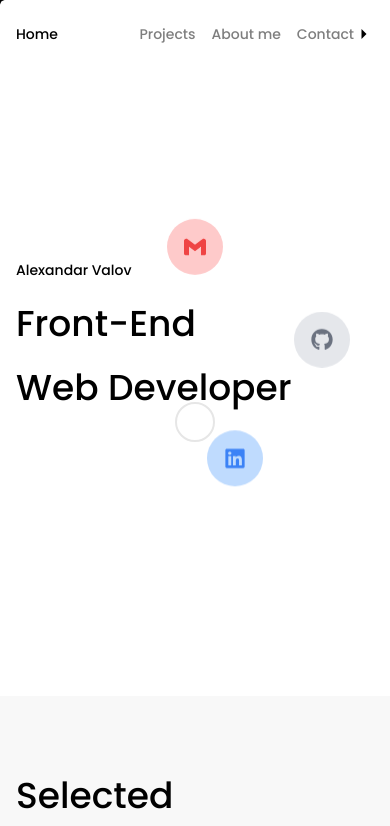
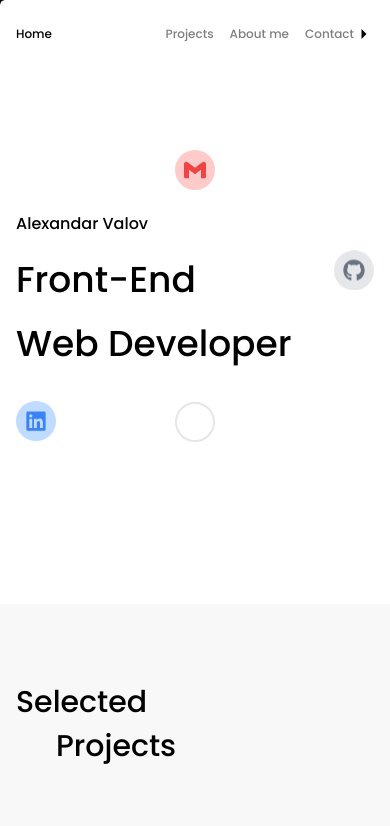
Before and after one commit to JustAlex-WebDev/Portfolio, a React (Create React App) app: page / in a window 390 px wide. Shown: the top 826 px of the page. Built offline with nearby package versions, Linux system fonts and the light colour scheme.

Commit message:
Made the Landing Page fully responsive.

```diff
--- a/src/components/HomePage/AboutSection.jsx
+++ b/src/components/HomePage/AboutSection.jsx
@@ -5,7 +5,7 @@ const AboutSection = () => {
   const { mouseOverEvent, mouseOutEvent } = useCursorContext();
 
   return (
-    <div className="w-full relative max-w-[1140px] m-auto px-4 py-72 flex flex-col justify-center items-center gap-16">
+    <div className="w-full relative max-w-[1140px] m-auto px-4 py-[28rem] sm:py-72 flex flex-col justify-center items-center gap-16">
       <div className="text-center text-xl font-medium">
         I have passion for creating user
         <br /> experiences that are seamless,
@@ -18,28 +18,28 @@ const AboutSection = () => {
       >
         About me
       </div>
-      <div className="absolute top-20 left-20 w-36 h-48 rounded-2xl">
+      <div className="absolute top-20 left-4 sm500:left-20 sm600:left-28 sm:left-4 lg850:left-20 w-28 sm368:w-36 sm:w-28 md:w-36 h-40 sm368:h-48 sm:h-40 md:h-48 rounded-2xl">
         <img
           src="wonderMockup2.jpeg"
           alt=""
           className="w-36 h-48 object-cover object-top rounded-2xl"
         />
       </div>
-      <div className="absolute top-40 right-20 w-36 h-60 rounded-2xl">
+      <div className="absolute top-40 right-4 sm500:right-20 sm600:right-28 sm:right-4 lg850:right-20 w-28 sm368:w-36 sm:w-28 md:w-36 h-52 sm368:h-60 sm:h-52 md:h-60 rounded-2xl">
         <img
           src="wonderMockup2.jpeg"
           alt=""
           className="w-36 h-60 object-cover object-center rounded-2xl"
         />
       </div>
-      <div className="absolute bottom-40 left-48 w-36 h-60 rounded-2xl">
+      <div className="absolute bottom-40 left-4 sm500:left-20 sm600:left-28 sm:left-24 lg850:left-48 w-28 sm368:w-36 sm:w-28 md:w-36 h-52 sm368:h-60 sm:h-52 md:h-60 rounded-2xl">
         <img
           src="artconnectionMockup3.jpeg"
           alt=""
           className="w-36 h-60 object-cover object-top rounded-2xl"
         />
       </div>
-      <div className="absolute bottom-20 right-48 w-36 h-48 rounded-2xl">
+      <div className="absolute bottom-20 right-4 sm500:right-20 sm600:right-28 sm:right-24 lg850:right-48 w-28 sm368:w-36 sm:w-28 md:w-36 h-40 sm368:h-48 sm:h-40 md:h-48 rounded-2xl">
         <img
           src="artconnectionMockup3.jpeg"
           alt=""
--- a/src/components/HomePage/ContactSection.jsx
+++ b/src/components/HomePage/ContactSection.jsx
@@ -7,7 +7,7 @@ const ContactSection = () => {
   return (
     <div className="w-full bg-[#f8f8f8] mt-12 pb-20 flex flex-col justify-center items-center">
       <div className="w-full max-w-[1140px] px-4 py-20 mb-2 flex justify-between items-center gap-8 border-b-2 border-gray-300">
-        <div className="text-4xl font-medium">
+        <div className="text-3xl sm:text-4xl font-medium">
           Let's work
           <br />
           together
@@ -15,14 +15,16 @@ const ContactSection = () => {
         <div
           onMouseOver={mouseOverEvent}
           onMouseOut={mouseOutEvent}
-          className="bg-black hover:bg-white text-white hover:text-black text-sm text-center font-medium w-24 h-24 rounded-full flex justify-center items-center hover:scale-110 hover:border-black hover:border-2 duration-300 ease-in-out"
+          className="bg-black hover:bg-white text-white hover:text-black text-xs sm:text-sm text-center font-medium w-20 sm:w-24 h-20 sm:h-24 rounded-full flex justify-center items-center hover:scale-110 hover:border-black hover:border-2 duration-300 ease-in-out"
         >
-          Write an Email
+          Write an
+          <br />
+          Email
         </div>
       </div>
-      <div className="w-full max-w-[1140px] px-4 flex justify-between items-center text-sm text-gray-500">
-        <div>© 2023 All Rights Reserved</div>
-        <div>Designed and developed by me</div>
+      <div className="w-full max-w-[1140px] px-4 flex justify-between items-center text-xs sm:text-sm text-gray-500">
+        <div className="text-left">© 2023 All Rights Reserved</div>
+        <div className="text-right">Designed and developed by me</div>
       </div>
     </div>
   );
--- a/src/components/HomePage/LandingPage.jsx
+++ b/src/components/HomePage/LandingPage.jsx
@@ -8,20 +8,20 @@ const LandingPage = () => {
   const { mouseOverEvent, mouseOutEvent } = useCursorContext();
 
   return (
-    <div className="w-full relative max-w-[1140px] m-auto px-4 py-24">
-      <div className="w-full h-[30rem] sm465:h-96 absolute top-10 sm465:top-28 left-0 flex flex-col px-10 sm465:px-20 justify-center items-center">
-        <div className="w-full flex justify-center items-center animate-iconsAnimation1">
+    <div className="w-full relative max-w-[1140px] m-auto px-4 py-0 sm308:py-12 sm:py-24">
+      <div className="w-full h-[22rem] sm308:h-80 sm600:h-96 absolute -top-20 sm308:top-16 sm465:top-20 sm600:top-12 sm:top-24 left-0 flex flex-col justify-between items-center">
+        <div className="w-full flex justify-center items-center animate-iconsAnimation1 px-20">
           <Link
             to="/"
             title="Gmail"
             onMouseOver={mouseOverEvent}
             onMouseOut={mouseOutEvent}
-            className="w-14 h-14 bg-red-200 rounded-full flex justify-center items-center hover:scale-125 duration-300 ease-in-out"
+            className="w-8 sm308:w-10 sm465:w-12 h-8 sm308:h-10 sm465:h-12 bg-red-200 rounded-full flex justify-center items-center hover:scale-125 duration-300 ease-in-out"
           >
             <SiGmail size={22} className="text-red-500" />
           </Link>
         </div>
-        <div className="w-full flex justify-end items-center mt-24 sm:mt-32 mb-12 sm465:mb-28 sm:mb-20 animate-iconsAnimation2">
+        <div className="w-full flex justify-end items-center animate-iconsAnimation2 px-4 sm465:px-20">
           <Link
             to="https://github.com/JustAlex-WebDev"
             target="_blank"
@@ -29,12 +29,12 @@ const LandingPage = () => {
             title="GitHub"
             onMouseOver={mouseOverEvent}
             onMouseOut={mouseOutEvent}
-            className="w-14 h-14 bg-gray-200 rounded-full flex justify-center items-center hover:scale-125 duration-300 ease-in-out"
+            className="w-8 sm308:w-10 sm465:w-12 h-8 sm308:h-10 sm465:h-12 bg-gray-200 rounded-full flex justify-center items-center hover:scale-125 duration-300 ease-in-out"
           >
             <FaGithub size={22} className="text-gray-500" />
           </Link>
         </div>
-        <div className="w-full flex ml-20 sm465:ml-40 sm575:mt-20 md:mt-0 justify-center md:justify-start items-center animate-iconsAnimation3">
+        <div className="w-full flex justify-start items-center animate-iconsAnimation3 px-4 sm465:px-20">
           <Link
             to="https://www.linkedin.com/in/alexandar-valov-667567242/"
             target="_blank"
@@ -42,18 +42,18 @@ const LandingPage = () => {
             title="LinkedIn"
             onMouseOver={mouseOverEvent}
             onMouseOut={mouseOutEvent}
-            className="w-14 h-14 bg-blue-200 flex justify-center items-center rounded-full hover:scale-125 duration-300 ease-in-out"
+            className="w-8 sm308:w-10 sm465:w-12 h-8 sm308:h-10 sm465:h-12 bg-blue-200 flex justify-center items-center rounded-full hover:scale-125 duration-300 ease-in-out"
           >
             <FaLinkedin size={22} className="text-blue-500" />
           </Link>
         </div>
       </div>
-      <div className="w-full md:w-3/4 relative m-auto mt-24 font-medium flex flex-col gap-6 justify-center items-left -z-10">
-        <div className="text-sm sm575:text-base">Alexandar Valov</div>
-        <div className="text-4xl sm465:text-5xl sm575:text-6xl xmd:text-7xl">
+      <div className="w-full max-w-[800px] m-auto mt-24 font-medium flex flex-col gap-6 justify-center items-left">
+        <div className="text-text-sm sm600:text-base">Alexandar Valov</div>
+        <div className="text-4xl sm465:text-5xl sm600:text-6xl lg850:text-7xl">
           Front-End
         </div>
-        <div className="text-4xl sm465:text-5xl sm575:text-6xl xmd:text-7xl w-[85%]  md:text-end">
+        <div className="text-4xl sm465:text-5xl sm600:text-6xl lg850:text-7xl pl-0 sm:pl-28">
           Web Developer
         </div>
       </div>
--- a/src/components/HomePage/SelectedProjects.jsx
+++ b/src/components/HomePage/SelectedProjects.jsx
@@ -8,7 +8,7 @@ const SelectedProjects = () => {
   return (
     <div className="w-full bg-[#f8f8f8] mt-48 mb-12 flex justify-center items-center">
       <div className="w-full max-w-[1140px] px-4 py-20 flex flex-col justify-center items-left gap-8">
-        <div className="text-4xl font-medium mb-20">
+        <div className="text-3xl sm465:text-4xl font-medium mb-20">
           <div>Selected</div>
           <div className="pl-10 pt-2">Projects</div>
         </div>
--- a/tailwind.config.js
+++ b/tailwind.config.js
@@ -3,14 +3,14 @@ module.exports = {
   content: ["./src/**/*.{js,jsx,ts,tsx}"],
   theme: {
     screens: {
-      xxsm: "380px",
-      xsm: "500px",
+      sm308: "308px",
+      sm368: "368px",
       sm465: "465px",
       sm500: "500px",
-      sm575: "575px",
+      sm600: "600px",
       sm: "640px",
       md: "768px",
-      xmd: "900px",
+      lg850: "850px",
       lg: "1024px",
       xl: "1280px",
     },
```
